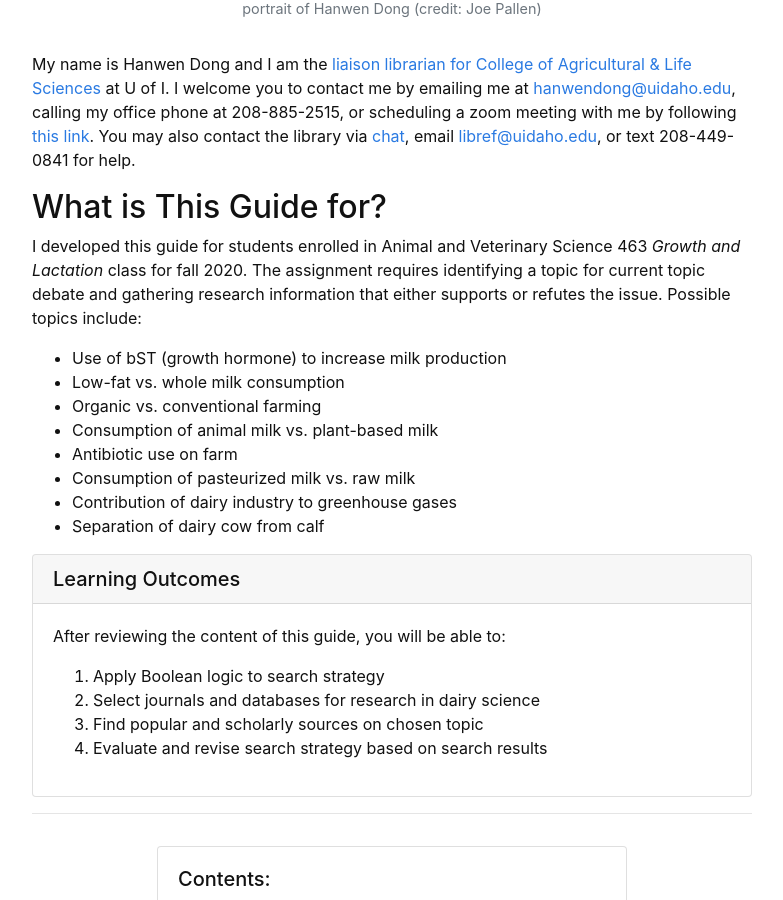
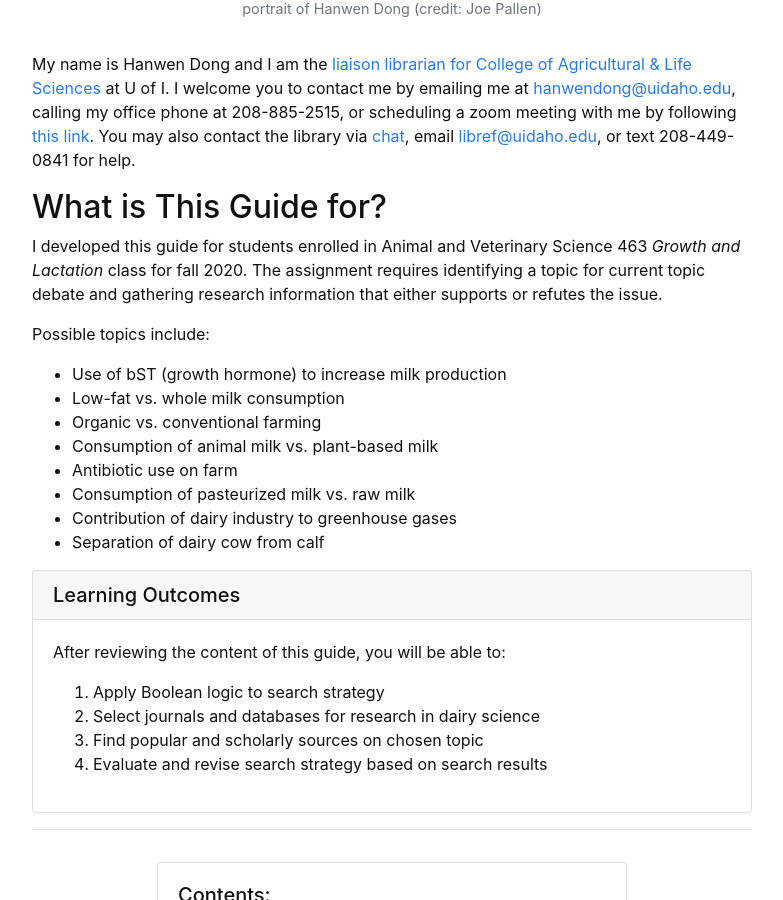
Before and after one commit to hanwendong1/AVS463-f20, a Jekyll site: the page built from index.md, in a window 1280 px wide and 900 px high, scrolled down 467 px. Shown: the whole window, without its empty margins (248-1031 px from the left). Built offline with Jekyll 4.4.1, drawn with Linux system fonts in a browser that asks for light colours.

```diff
--- a/index.md
+++ b/index.md
@@ -10,7 +10,8 @@ layout: default
 My name is Hanwen Dong and I am the [liaison librarian for College of Agricultural & Life Sciences](https://www.lib.uidaho.edu/about/liaisons.html) at U of I. I welcome you to contact me by emailing me at <hanwendong@uidaho.edu>, calling my office phone at 208-885-2515, or scheduling a zoom meeting with me by following [this link](https://uidaho.co1.qualtrics.com/jfe/form/SV_1GJiDTJ7po0bDk9?topic=Agricultural+%26amp%3B+Life+Sciences&person=Hanwen+Dong&email=hanwendong%40uidaho.edu). You may also contact the library via [chat](https://www.lib.uidaho.edu/help/chat.html), email <libref@uidaho.edu>, or text 208-449-0841 for help.
 
 ## What is This Guide for?
-I developed this guide for students enrolled in Animal and Veterinary Science 463 *Growth and Lactation* class for fall 2020. The assignment requires identifying a topic for current topic debate and gathering research information that either supports or refutes the issue. Possible topics include:
+I developed this guide for students enrolled in Animal and Veterinary Science 463 *Growth and Lactation* class for fall 2020. The assignment requires identifying a topic for current topic debate and gathering research information that either supports or refutes the issue.
+> Possible topics include:
 > - Use of bST (growth hormone) to increase milk production
 > - Low-fat vs. whole milk consumption
 - Organic vs. conventional farming
```
